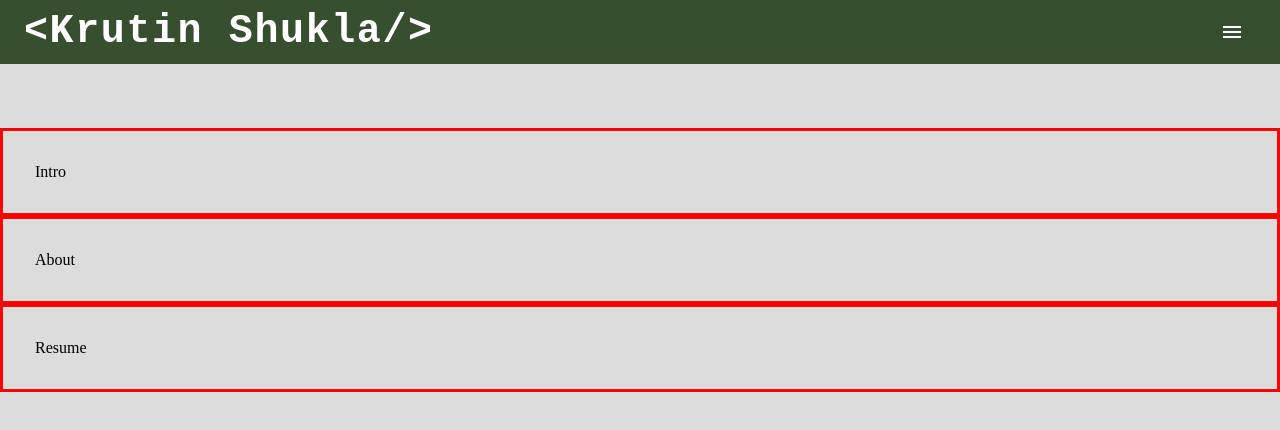
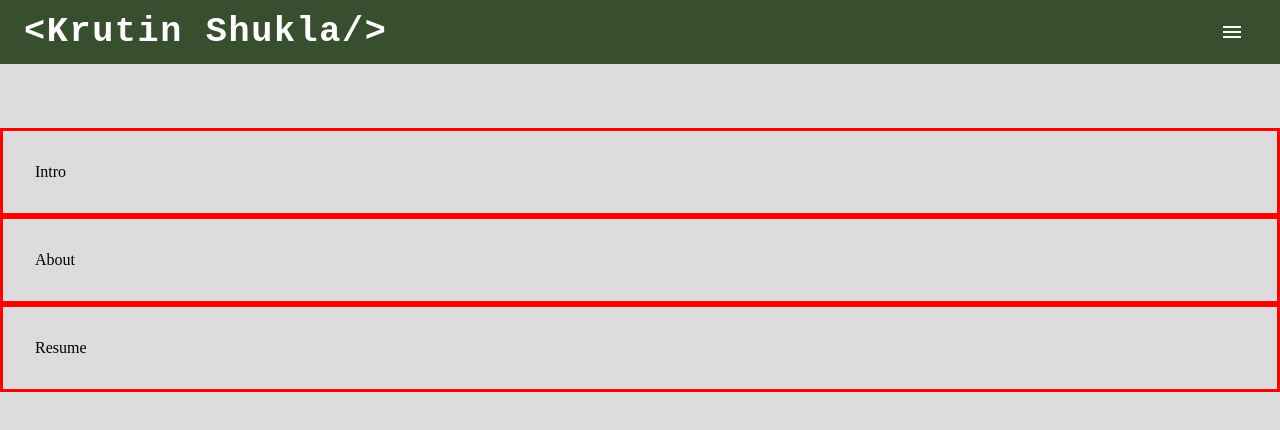
Before and after one commit to Krt-11/Website, a React (Vite) app in the folder personal-website/: page / in a window 1280 px wide. Shown: the top 430 px of the page. Built offline with nearby package versions, Linux system fonts and the light colour scheme.

Commit message:
refactor: change heading size

```diff
--- a/personal-website/src/Components/Header/Header.tsx
+++ b/personal-website/src/Components/Header/Header.tsx
@@ -68,7 +68,7 @@ function Header() {
             fontFamily: "monospace",
 
             fontWeight: 900,
-            fontSize: "2.5rem",
+            fontSize: "2.2rem",
             letterSpacing: "0.1rem",
             color: "white",
             textDecoration: "none",
```
